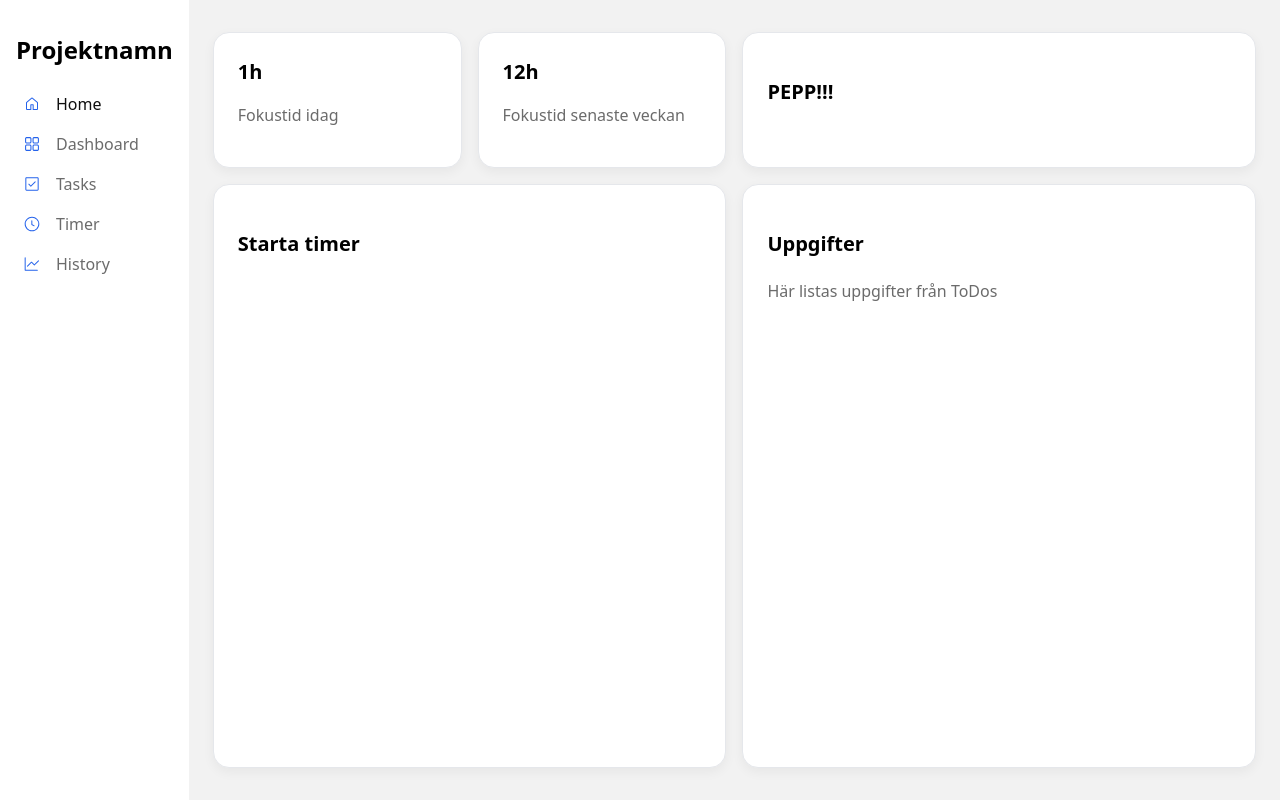
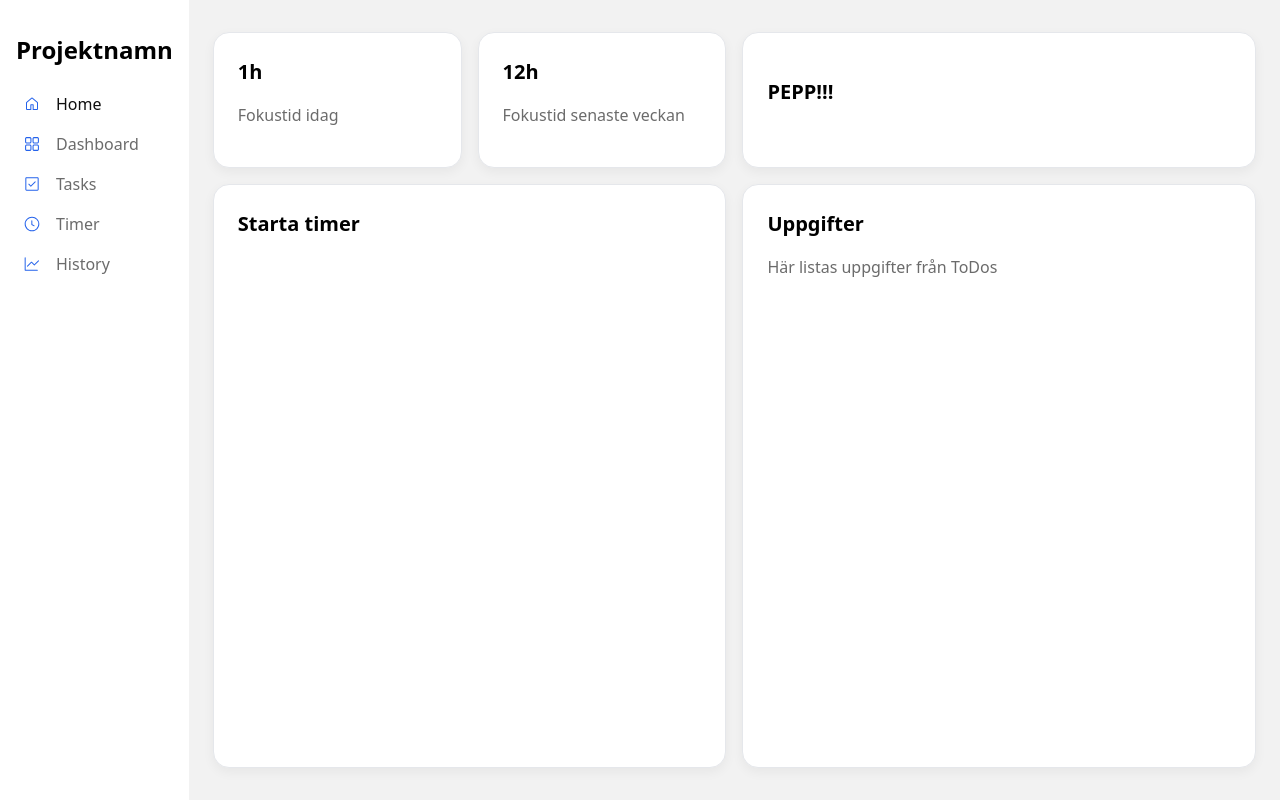
Before and after one commit to vczarnotta/kottekliv-productivity-app, a React (Vite) app: page / in a window 1280 px wide. Built offline with nearby package versions, Linux system fonts and the light colour scheme.

Commit message:
tog bort element från titel

```diff
--- a/src/pages/Home.jsx
+++ b/src/pages/Home.jsx
@@ -1,4 +1,3 @@
-import Header from "../components/Header/Header"
 import GridContainer from "../components/GridContainer/GridContainer"
 import Card from "../components/Cards/Cards"
 
@@ -27,11 +26,11 @@ function Home() {
         {/* fullheight={true} sträcker ut containern för att fylla resten av sidan */}
         <GridContainer columns={2} fullheight={true}>
           <Card
-            title={<p>Starta timer</p>}
+            title={"Starta timer"}
           />
 
           <Card
-            title={<p>Uppgifter</p>}
+            title={"Uppgifter"}
             children={<p>Här listas uppgifter från ToDos</p>}
           />
         </GridContainer>
```
